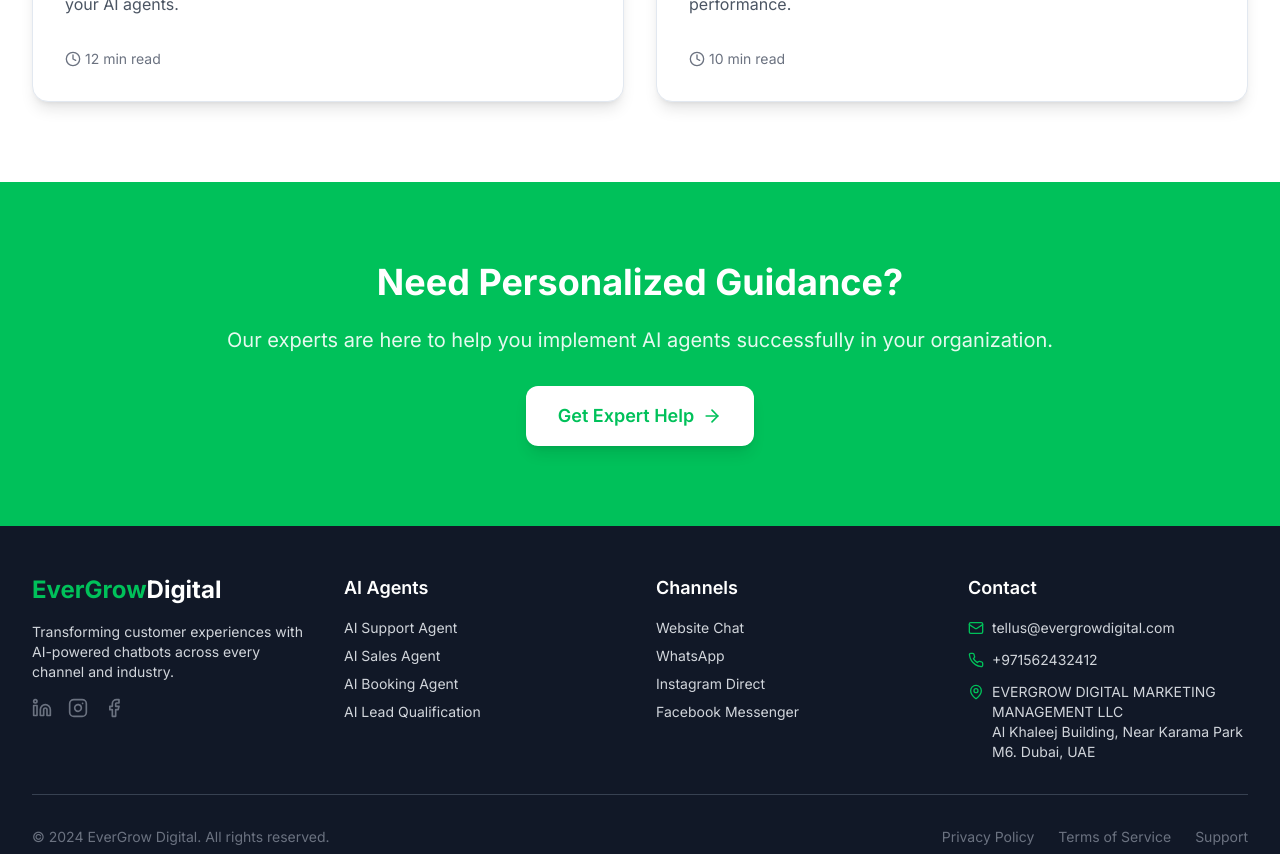
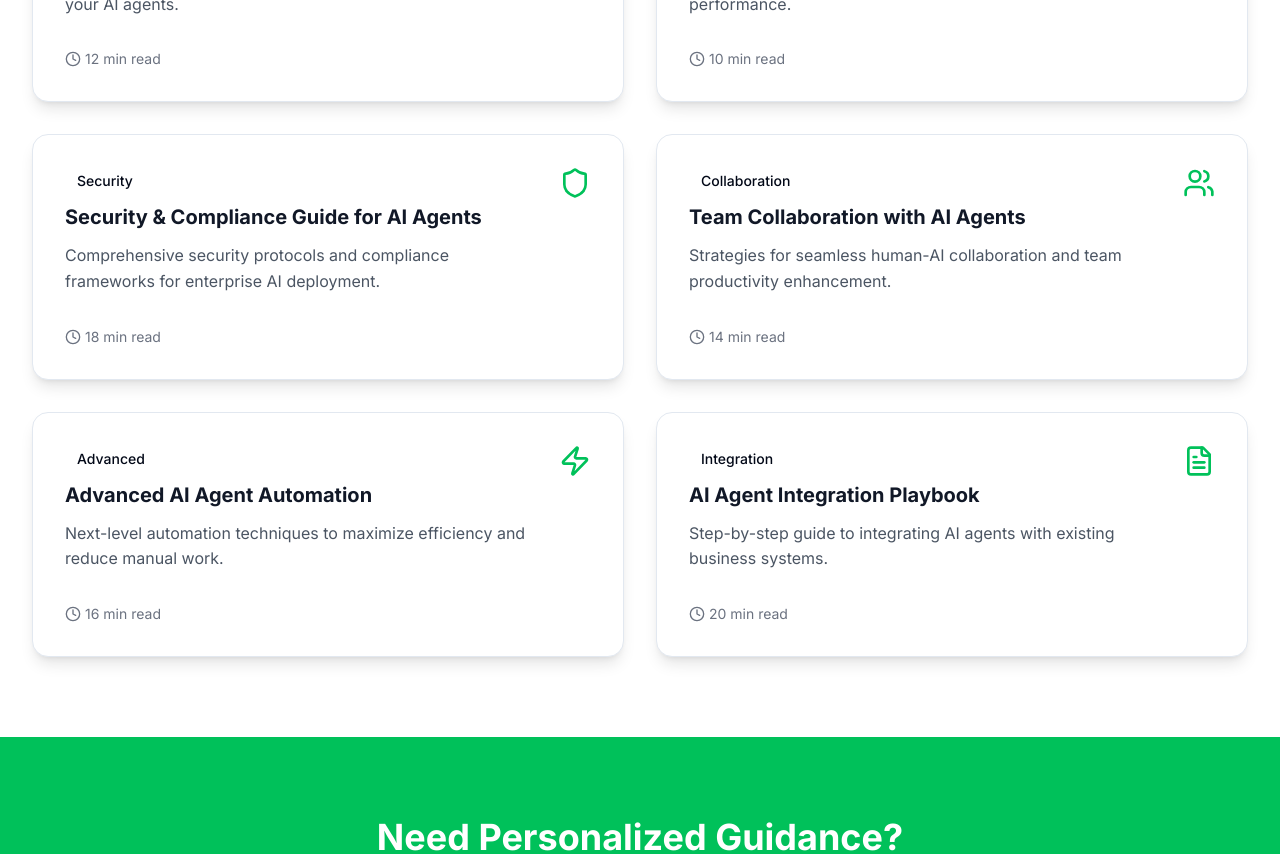
Before and after one commit to bscube/evergrow-ai-site-builder, a React (Vite) app: page /knowledge-center in a window 1280 px wide. Shown: the part 1080-1934 px from the top of the page. Built offline with nearby package versions, Linux system fonts and the light colour scheme.

Commit message:
Add more guide cards
Added more guide cards to the "Comprehensive Guides" section, using the existing card design and layout.

```diff
--- a/src/pages/KnowledgeCenter.tsx
+++ b/src/pages/KnowledgeCenter.tsx
@@ -3,7 +3,7 @@ import { Link } from 'react-router-dom';
 import Navigation from '../components/Navigation';
 import Footer from '../components/Footer';
 import SEO from '../components/SEO';
-import { BookOpen, Download, Video, FileText, ArrowRight, Clock, Star } from 'lucide-react';
+import { BookOpen, Download, Video, FileText, ArrowRight, Clock, Star, Settings, Users, Target, Zap, Shield, TrendingUp } from 'lucide-react';
 
 const KnowledgeCenter = () => {
   const guides = [
@@ -13,6 +13,7 @@ const KnowledgeCenter = () => {
       downloadUrl: "#",
       readTime: "15 min read",
       category: "Getting Started",
+      icon: BookOpen,
       featured: true
     },
     {
@@ -20,21 +21,56 @@ const KnowledgeCenter = () => {
       description: "Step-by-step checklist to ensure successful AI agent deployment.",
       downloadUrl: "#",
       readTime: "8 min read",
-      category: "Implementation"
+      category: "Implementation",
+      icon: Settings
     },
     {
       title: "ROI Measurement Framework for AI Agents",
       description: "Learn how to measure and track the return on investment of your AI agents.",
       downloadUrl: "#",
       readTime: "12 min read",
-      category: "Analytics"
+      category: "Analytics",
+      icon: TrendingUp
     },
     {
       title: "Best Practices for AI Agent Training",
       description: "Proven methods to train and optimize your AI agents for better performance.",
       downloadUrl: "#",
       readTime: "10 min read",
-      category: "Optimization"
+      category: "Optimization",
+      icon: Target
+    },
+    {
+      title: "Security & Compliance Guide for AI Agents",
+      description: "Comprehensive security protocols and compliance frameworks for enterprise AI deployment.",
+      downloadUrl: "#",
+      readTime: "18 min read",
+      category: "Security",
+      icon: Shield
+    },
+    {
+      title: "Team Collaboration with AI Agents",
+      description: "Strategies for seamless human-AI collaboration and team productivity enhancement.",
+      downloadUrl: "#",
+      readTime: "14 min read",
+      category: "Collaboration",
+      icon: Users
+    },
+    {
+      title: "Advanced AI Agent Automation",
+      description: "Next-level automation techniques to maximize efficiency and reduce manual work.",
+      downloadUrl: "#",
+      readTime: "16 min read",
+      category: "Advanced",
+      icon: Zap
+    },
+    {
+      title: "AI Agent Integration Playbook",
+      description: "Step-by-step guide to integrating AI agents with existing business systems.",
+      downloadUrl: "#",
+      readTime: "20 min read",
+      category: "Integration",
+      icon: FileText
     }
   ];
 
@@ -100,7 +136,7 @@ const KnowledgeCenter = () => {
                         <h3 className="text-xl font-bold text-grey-900 mb-3">{guide.title}</h3>
                         <p className="text-grey-600 mb-4">{guide.description}</p>
                       </div>
-                      <BookOpen className="h-8 w-8 text-brand-green-500 ml-4" />
+                      <guide.icon className="h-8 w-8 text-brand-green-500 ml-4" />
                     </div>
 
                     <div className="flex items-center text-grey-500 text-sm">
```
